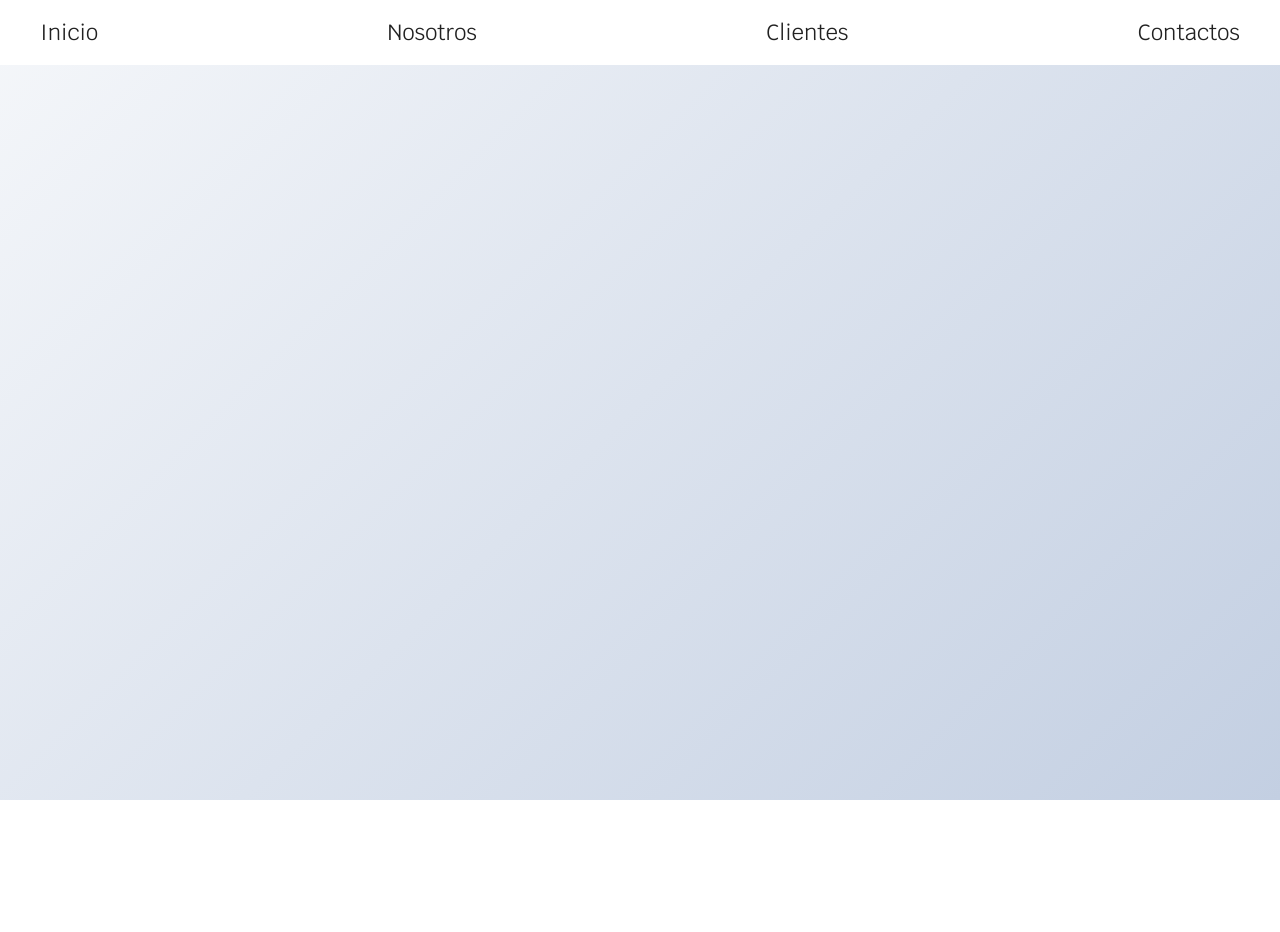
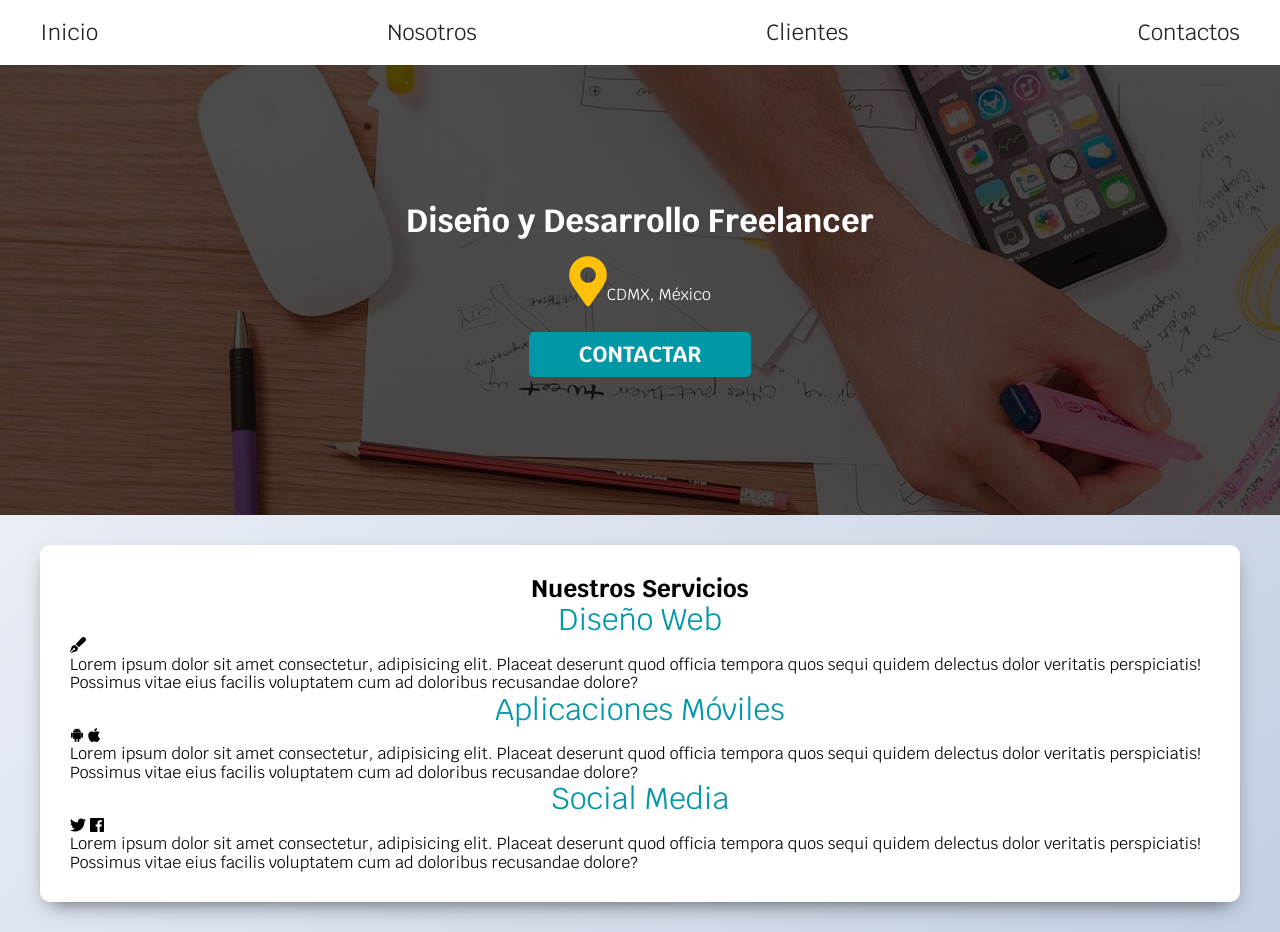
Before and after one commit to nekixito/sitioFreelancer, a plain HTML site: page index.html in a window 1280 px wide. Before the commit the page ends 800 px from the top, so only its background shows below. Drawn offline with Linux system fonts and the light colour scheme.

Commit message:
Hero e inicio de Nuestros Servicios

```diff
--- a/css/style.css
+++ b/css/style.css
@@ -1,5 +1,8 @@
 :root {
+    --primario: #FFC107;
+    --secundario: #0097A7;
     --oscuro: #212121;
+    --anchoPantalla: 1200px;
 }
 
 html {
@@ -21,12 +24,29 @@ body {
     font-size: 1.6rem;
 }
 
+h1,
+h2,
+h3 {
+    margin: 0;
+}
+
+h2,
+h3 {
+    text-align: center;
+}
+
+h3 {
+    color: var(--secundario);
+    font-weight: 400;
+    font-size: 3rem;
+}
+
 .site-header {
     background-color: #ffffff;
 }
 
 .site-header nav {
-    max-width: 120rem;
+    max-width: var(--anchoPantalla);
     margin: 0 auto;
     padding: 2rem 0;
     display: flex;
@@ -57,3 +77,63 @@ body {
         margin-bottom: 0;
     }
 }
+
+.hero {
+    height: 45rem;
+    background-image: url(../img/hero.jpg);
+    position: relative;
+    display: flex;
+    justify-content: center;
+    align-items: center;
+    flex-direction: row;
+}
+
+.hero::after {
+    content: '';
+    background-color: rgb(0, 0, 0, .7);
+    position: absolute;
+    top: 0;
+    right: 0;
+    left: 0;
+    bottom: 0;
+}
+
+.contenedor-hero {
+    color: #ffffff;
+    position: relative;
+    z-index: 1;
+    text-align: center;
+}
+
+.contenedor-hero i {
+    font-size: 5rem;
+    color: var(--primario);
+}
+
+.boton {
+    background-color: var(--secundario);
+    padding: 1rem 5rem;
+    display: inline-block;
+    margin-top: 1rem;
+    color: #ffffff;
+    text-decoration: none;
+    text-transform: uppercase;
+    font-weight: 700;
+    font-size: 2.2rem;
+    border-radius: .5rem;
+}
+
+.contenedor {
+    max-width: var(--anchoPantalla);
+    margin: 0 auto;
+    background-color: #ffffff;
+    padding: 3rem;
+    border-radius: 1rem;
+    -webkit-box-shadow: 0px 9px 21px -9px rgba(0, 0, 0, 0.64);
+    -moz-box-shadow: 0px 9px 21px -9px rgba(0, 0, 0, 0.64);
+    box-shadow: 0px 9px 21px -9px rgba(0, 0, 0, 0.64);
+}
+
+.servicios {
+    margin: 3rem auto;
+}
--- a/index.html
+++ b/index.html
@@ -22,6 +22,45 @@
             <a href="#">Contactos</a>
         </nav>
     </header>
+
+    <div class="hero">
+        <div class="contenedor-hero">
+            <h1>Diseño y Desarrollo Freelancer</h1>
+            <p><i class="fas fa-map-marker-alt"></i>CDMX, México</p>
+            <a href="#" class="boton">Contactar</a>
+        </div>
+    </div>
+
+    <main class="servicios contenedor">
+        <h2>Nuestros Servicios</h2>
+        <div class="contenedor-servicios">
+            <div class="servicio">
+                <h3>Diseño Web</h3>
+                <div class="iconos">
+                    <i class="fas fa-pen-fancy"></i>
+                </div>
+                Lorem ipsum dolor sit amet consectetur, adipisicing elit. Placeat deserunt quod officia tempora quos sequi quidem delectus dolor veritatis perspiciatis! Possimus vitae eius facilis voluptatem cum ad doloribus recusandae dolore?
+            </div>
+            <div class="servicio">
+                <h3>Aplicaciones Móviles</h3>
+                <div class="iconos">
+                    <i class="fab fa-android"></i>
+
+                    <i class="fab fa-apple"></i>
+                </div>
+                Lorem ipsum dolor sit amet consectetur, adipisicing elit. Placeat deserunt quod officia tempora quos sequi quidem delectus dolor veritatis perspiciatis! Possimus vitae eius facilis voluptatem cum ad doloribus recusandae dolore?
+            </div>
+            <div class="servicio">
+                <h3>Social Media</h3>
+                <div class="iconos">
+                    <i class="fab fa-twitter"></i>
+                    <i class="fab fa-facebook"></i>
+                </div>
+                Lorem ipsum dolor sit amet consectetur, adipisicing elit. Placeat deserunt quod officia tempora quos sequi quidem delectus dolor veritatis perspiciatis! Possimus vitae eius facilis voluptatem cum ad doloribus recusandae dolore?
+            </div>
+        </div>
+    </main>
+
 </body>
 
 </html>
```
